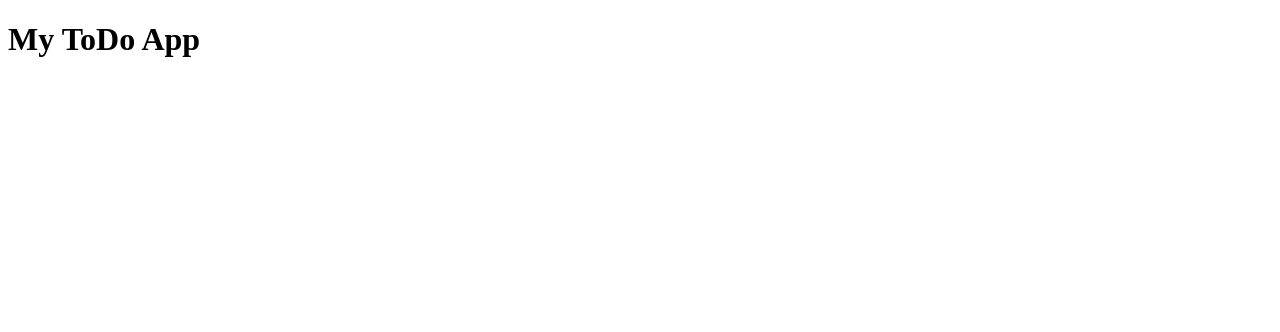
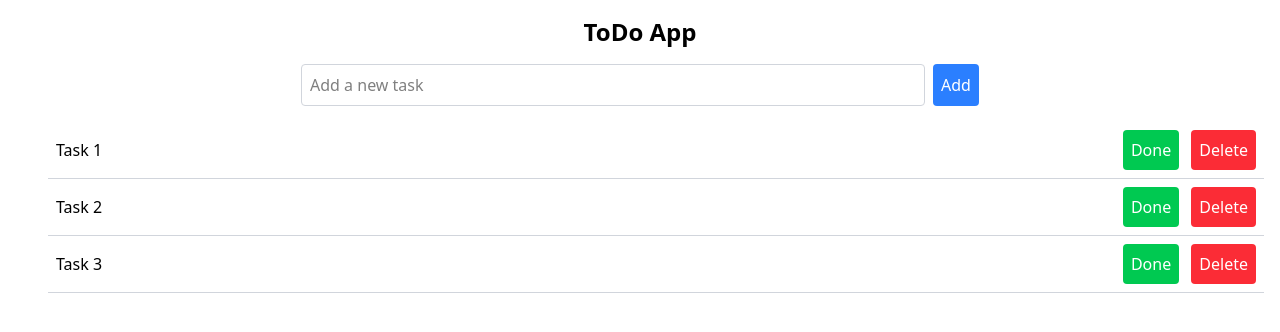
Before and after one commit to PaulC0de/JS_TODO_APP, a plain HTML site: page index.html in a window 1280 px wide. Drawn offline with nearby package versions, Linux system fonts and the light colour scheme.

Commit message:
added tailwind

```diff
--- a/index.html
+++ b/index.html
@@ -3,9 +3,57 @@
   <head>
     <meta charset="UTF-8" />
     <meta name="viewport" content="width=device-width, initial-scale=1.0" />
+    <script src="https://unpkg.com/@tailwindcss/browser@4"></script>
+    <link
+      rel="stylesheet"
+      href="https://cdnjs.cloudflare.com/ajax/libs/font-awesome/6.7.2/css/all.min.css"
+      integrity="sha512-Evv84Mr4kqVGRNSgIGL/F/aIDqQb7xQ2vcrdIwxfjThSH8CSR7PBEakCr51Ck+w+/U6swU2Im1vVX0SVk9ABhg=="
+      crossorigin="anonymous"
+      referrerpolicy="no-referrer"
+    />
+    <link rel="stylesheet" href="style.css" />
+    <script src="script.js" defer></script>
     <title>ToDo App</title>
   </head>
   <body>
-    <h1>My ToDo App</h1>
+    <div class="container mx-auto p-4">
+      <h1 class="text-2xl font-bold text-center">ToDo App</h1>
+      <div class="flex justify-center mt-4">
+        <input
+          type="text"
+          id="task"
+          class="w-1/2 p-2 border border-gray-300 rounded"
+          placeholder="Add a new task"
+        />
+        <button id="add" class="p-2 bg-blue-500 text-white rounded ml-2">Add</button>
+      </div>
+      <div class="mt-4">
+        <ul id="tasks" class="list-disc pl-8">
+          <li class="flex justify-between items-center p-2 border-b border-gray-300">
+            <span>Task 1</span>
+            <div>
+              <button class="p-2 bg-green-500 text-white rounded">Done</button>
+              <button class="p-2 bg-red-500 text-white rounded ml-2">Delete</button>
+            </div>
+          </li>
+
+          <li class="flex justify-between items-center p-2 border-b border-gray-300">
+            <span>Task 2</span>
+            <div>
+              <button class="p-2 bg-green-500 text-white rounded">Done</button>
+              <button class="p-2 bg-red-500 text-white rounded ml-2">Delete</button>
+            </div>
+          </li>
+
+          <li class="flex justify-between items-center p-2 border-b border-gray-300">
+            <span>Task 3</span>
+            <div>
+              <button class="p-2 bg-green-500 text-white rounded">Done</button>
+              <button class="p-2 bg-red-500 text-white rounded ml-2">Delete</button>
+            </div>
+          </li>
+        </ul>
+      </div>
+    </div>
   </body>
 </html>
```
Also changed, not shown: script.js (added).
